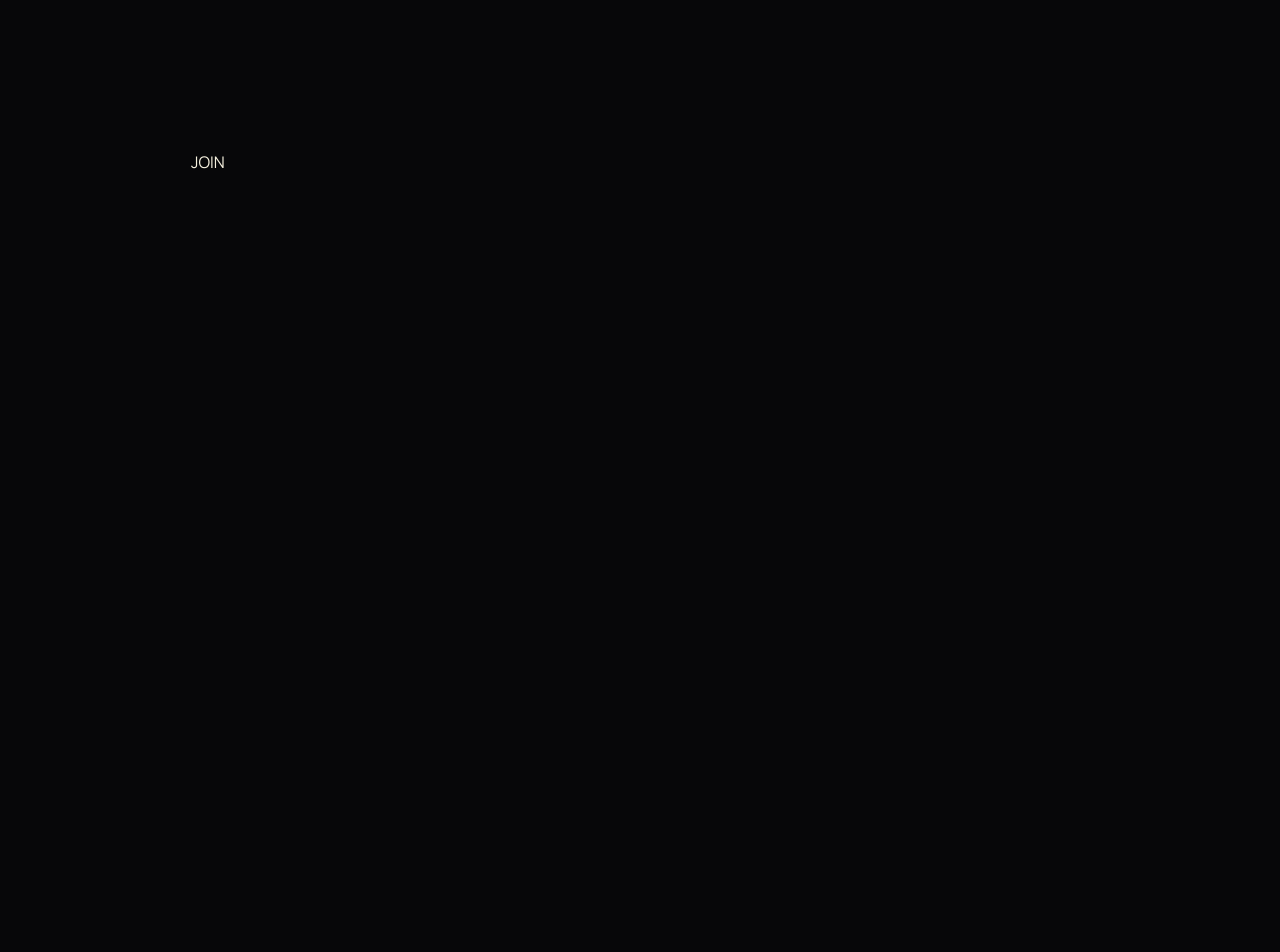
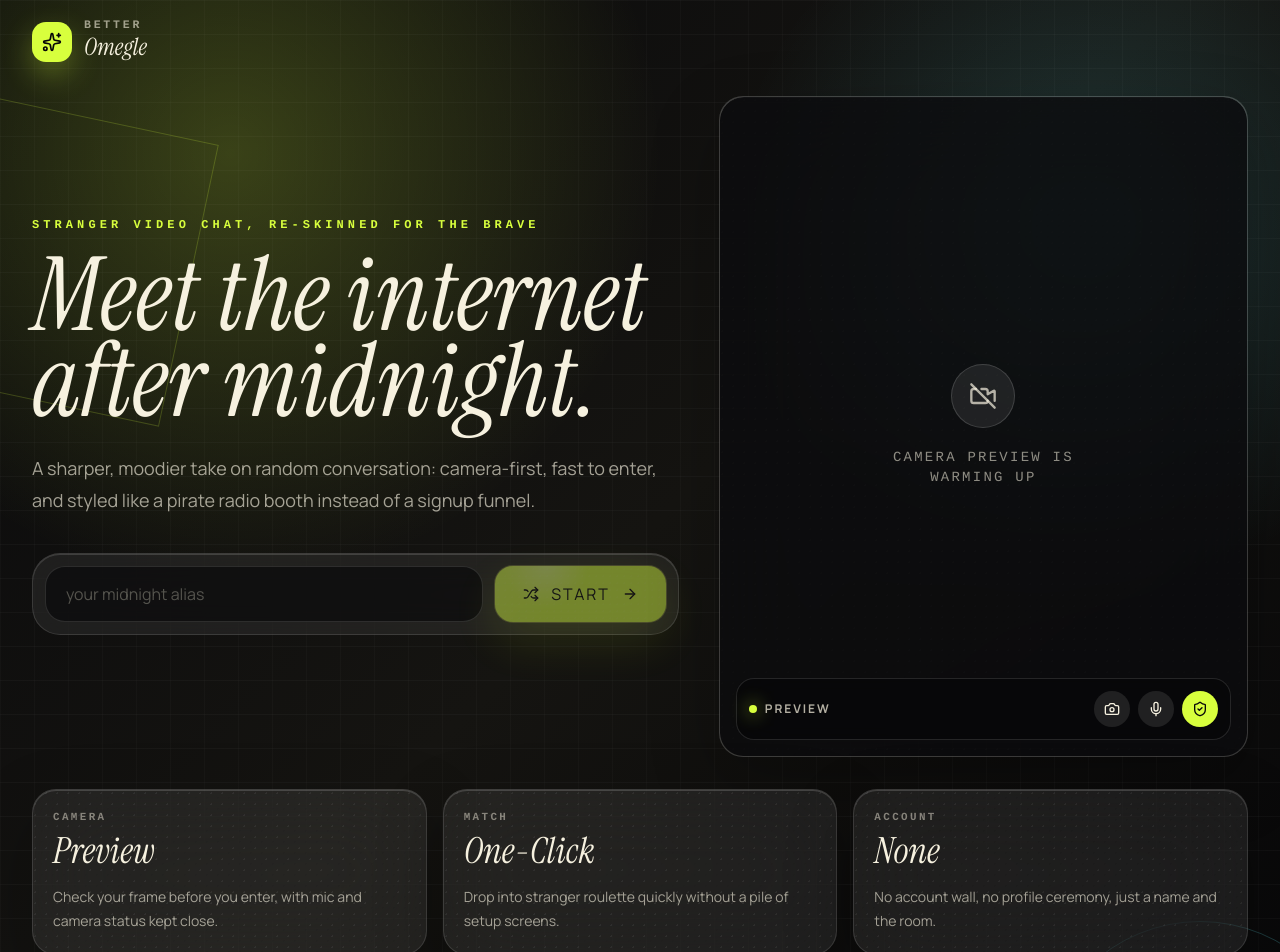
Before and after one commit to saatvik-10/better-omegle, a React (Vite) app in the folder client/: page / in a window 1280 px wide. Shown: the top 952 px of the page. Before the commit the page ends 800 px from the top, so only its background shows below. Built offline with nearby package versions, Linux system fonts and the light colour scheme; no server answers; a web font is replaced by a local one.

Commit message:
updated landing ui

```diff
--- a/client/src/screens/Landing.tsx
+++ b/client/src/screens/Landing.tsx
@@ -1,78 +1,153 @@
-import { useEffect, useState, useRef } from 'react';
-// import { useNavigate } from 'react-router-dom';
+import { useEffect, useRef, useState } from 'react';
+import { motion } from 'motion/react';
+import { BrandMark } from '@/components/landing/brand-mark';
+import { FeatureRail } from '@/components/landing/feature-rail';
+import { JoinPanel } from '@/components/landing/join-panel';
+import { SignalCard } from '@/components/landing/signal-card';
+import { VideoPreview } from '@/components/landing/video-preview';
+import { TextureOverlay } from '@/components/ui/texture-overlay';
 import Room from './Room';
 
 const Landing = () => {
-  const [name, setName] = useState<string>('');
-  // const navigate = useNavigate();
-
-  const [joined, setJoined] = useState<boolean>(false);
-
-  const [localVideoTrack, setlocalVideoTrack] =
-    useState<MediaStreamTrack | null>(null);
-  const [localAudioTrack, setLocalAudioTrack] =
-    useState<MediaStreamTrack | null>(null);
-
+  const [name, setName] = useState('');
+  const [joined, setJoined] = useState(false);
+  const [cameraError, setCameraError] = useState('');
+  const [localVideoTrack, setLocalVideoTrack] = useState<MediaStreamTrack | null>(null);
+  const [localAudioTrack, setLocalAudioTrack] = useState<MediaStreamTrack | null>(null);
   const videoRef = useRef<HTMLVideoElement>(null);
 
+  const displayName = name.trim() || 'night-guest';
+
   const handleRoomTransfer = () => {
-    // if (!name.trim()) return;
-    // navigate(`/room?name=${encodeURIComponent(name.trim())}`);
-
     setJoined(true);
   };
 
+  useEffect(() => {
+    let active = true;
+
     const getStream = async () => {
+      try {
         const stream = await window.navigator.mediaDevices.getUserMedia({
           video: true,
           audio: true,
         });
-    const videoTrack = stream.getVideoTracks()[0];
-    const audioTrack = stream.getAudioTracks()[0];
 
-    setlocalVideoTrack(videoTrack);
+        if (!active) {
+          stream.getTracks().forEach((track) => track.stop());
+          return;
+        }
+
+        const videoTrack = stream.getVideoTracks()[0] ?? null;
+        const audioTrack = stream.getAudioTracks()[0] ?? null;
+        setLocalVideoTrack(videoTrack);
         setLocalAudioTrack(audioTrack);
 
-    if (!videoRef.current) return;
-
+        if (videoRef.current && videoTrack) {
           videoRef.current.srcObject = new MediaStream([videoTrack]);
-    videoRef.current.play();
+          await videoRef.current.play();
+        }
+      } catch {
+        setCameraError('Allow camera and mic to enter the room');
+      }
     };
 
-  useEffect(() => {
-    if (videoRef && videoRef.current) {
-      getStream();
-    }
+    void getStream();
+
+    return () => {
+      active = false;
+    };
   }, []);
+
+  if (joined) {
     return (
-    <div>
-      {!joined ? (
-        <>
-          <video
-            autoPlay
-            muted
-            playsInline
-            ref={videoRef}
-            className='rotate-y-180'
-          />
-
-          <input
-            type='text'
-            value={name}
-            onChange={(e) => setName(e.target.value)}
-          />
-          <button onClick={handleRoomTransfer}>JOIN</button>
-        </>
-      ) : (
-        <>
       <Room
-            name={name}
+        name={displayName}
         localAudioTrack={localAudioTrack}
         localVideoTrack={localVideoTrack}
       />
-        </>
-      )}
+    );
+  }
+
+  return (
+    <main className="relative min-h-svh overflow-hidden bg-ink text-foam">
+      <div className="absolute inset-0 bg-[radial-gradient(circle_at_18%_12%,rgba(216,255,61,.22),transparent_28%),radial-gradient(circle_at_85%_18%,rgba(101,243,255,.16),transparent_24%),linear-gradient(135deg,#09090b_0%,#151411_46%,#050507_100%)]" />
+      <TextureOverlay texture="grid" opacity={0.18} />
+      <div className="absolute -left-24 top-28 h-72 w-72 rotate-12 border border-acid/20" />
+      <div className="absolute -right-20 bottom-10 h-80 w-80 rounded-full border border-cyan/20" />
+
+      <div className="relative z-10 mx-auto flex w-full max-w-7xl flex-col px-5 py-5 sm:px-8 lg:min-h-svh">
+        <header className="flex items-center justify-between">
+          <BrandMark />
+        </header>
+
+        <section className="grid flex-1 items-center gap-10 py-14 lg:grid-cols-[1.1fr_0.9fr] lg:py-8">
+          <div>
+            <motion.div
+              initial={{ opacity: 0, y: 18 }}
+              animate={{ opacity: 1, y: 0 }}
+              transition={{ duration: 0.75, ease: [0.2, 0.8, 0.2, 1] }}
+              className="max-w-3xl"
+            >
+              <p className="font-display text-xs font-bold uppercase tracking-[0.34em] text-acid">
+                Stranger video chat, re-skinned for the brave
+              </p>
+              <h1 className="mt-5 text-pretty font-serif text-[clamp(3.6rem,8vw,7.5rem)] italic leading-[0.84] text-foam">
+                Meet the internet after midnight.
+              </h1>
+              <p className="mt-7 max-w-2xl text-lg leading-8 text-foam/64">
+                A sharper, moodier take on random conversation: camera-first, fast to enter,
+                and styled like a pirate radio booth instead of a signup funnel.
+              </p>
+            </motion.div>
+
+            <motion.div
+              initial={{ opacity: 0, y: 18 }}
+              animate={{ opacity: 1, y: 0 }}
+              transition={{ delay: 0.2, duration: 0.75, ease: [0.2, 0.8, 0.2, 1] }}
+              className="mt-9 max-w-2xl"
+            >
+              <JoinPanel
+                name={name}
+                onNameChange={setName}
+                onJoin={handleRoomTransfer}
+                disabled={!localAudioTrack || !localVideoTrack}
+              />
+            </motion.div>
           </div>
+
+          <motion.div
+            initial={{ opacity: 0, x: 22 }}
+            animate={{ opacity: 1, x: 0 }}
+            transition={{ delay: 0.3, duration: 0.8, ease: [0.2, 0.8, 0.2, 1] }}
+            className="relative"
+          >
+            <VideoPreview
+              videoRef={videoRef}
+              cameraReady={Boolean(localVideoTrack)}
+              cameraError={cameraError}
+            />
+          </motion.div>
+        </section>
+
+        <section id="signals" className="grid gap-4 pb-2 md:grid-cols-3">
+          <SignalCard label="camera" value="Preview" delay={0.45}>
+            Check your frame before you enter, with mic and camera status kept close.
+          </SignalCard>
+          <SignalCard label="match" value="One-Click" delay={0.55}>
+            Drop into stranger roulette quickly without a pile of setup screens.
+          </SignalCard>
+          <SignalCard label="account" value="None" delay={0.65}>
+            No account wall, no profile ceremony, just a name and the room.
+          </SignalCard>
+        </section>
+
+        <FeatureRail />
+
+        <footer className="pb-8 pt-2 text-center font-display text-xs font-bold uppercase tracking-[0.2em] text-foam/36">
+          &copy; Better Omegle · talk first {'>'} vanish later
+        </footer>
+      </div>
+    </main>
   );
 };
 
```
Lines whose indentation alone changed are shown as unchanged.
